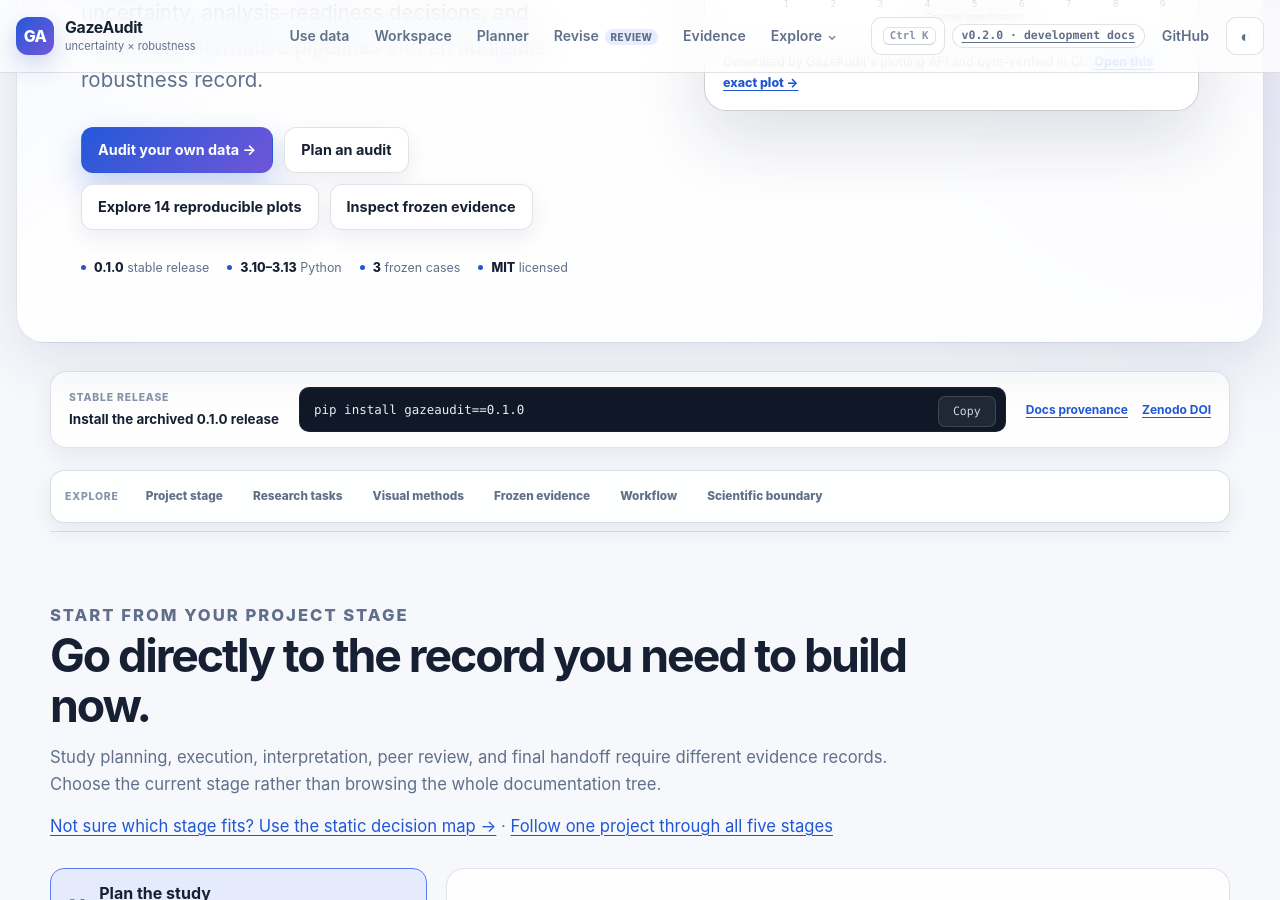
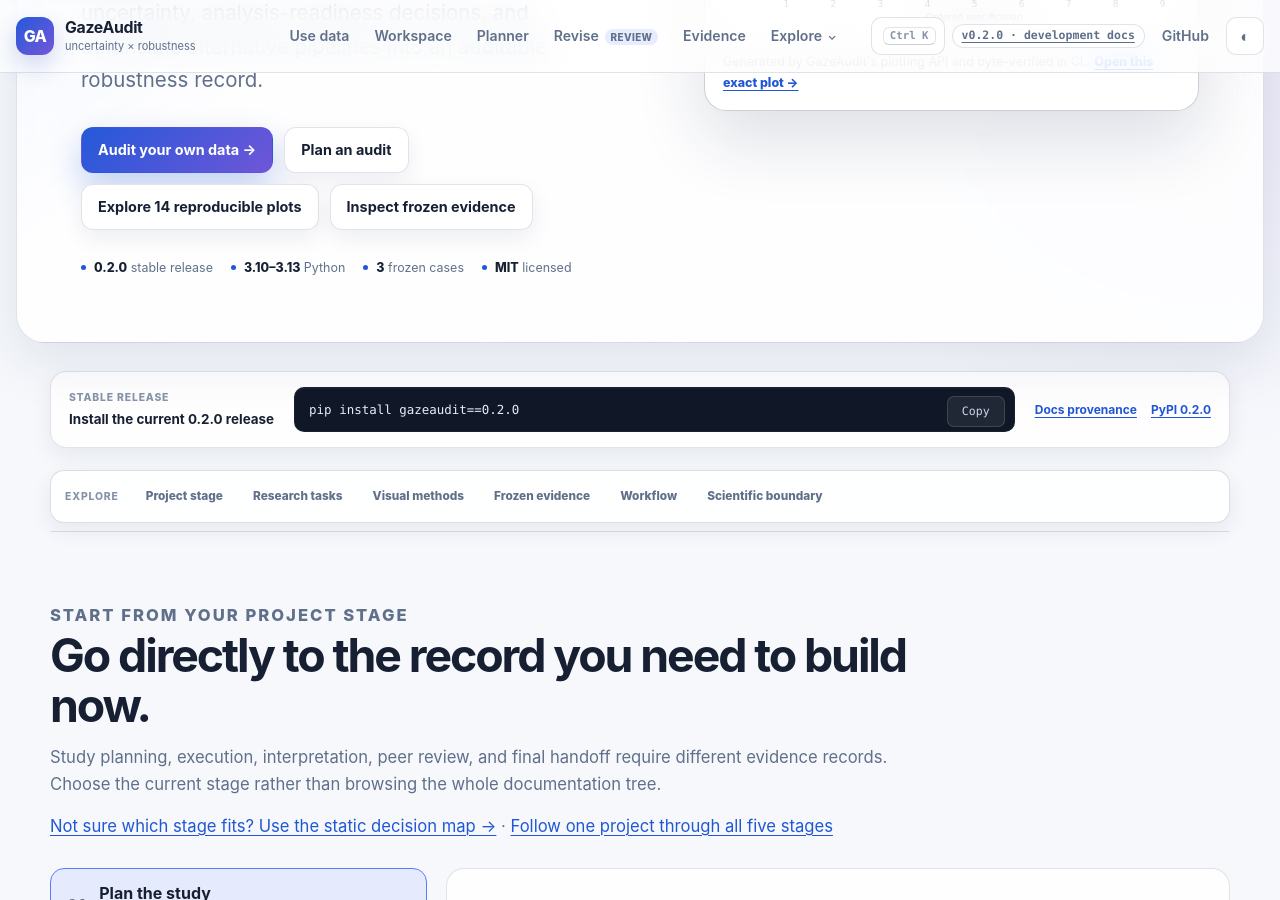
Before and after one commit to stefanosbalaskas/GazeAudit, a Jekyll site: the page built from index.md, in a window 1280 px wide and 900 px high, scrolled down 705 px. Built offline with Jekyll 4.4.1, drawn with Linux system fonts in a browser that asks for light colours.

Commit message:
docs: update landing page to v0.2.0

```diff
--- a/index.md
+++ b/index.md
@@ -19,7 +19,7 @@
         </div>
 
         <div class="hero-proof" aria-label="Project facts">
-          <span><strong>0.1.0</strong> stable release</span>
+          <span><strong>0.2.0</strong> stable release</span>
           <span><strong>3.10–3.13</strong> Python</span>
           <span><strong>3</strong> frozen cases</span>
           <span><strong>MIT</strong> licensed</span>
@@ -48,12 +48,12 @@
   <div class="landing-band-inner">
     <div>
       <span class="band-label">Stable release</span>
-      <strong>Install the archived 0.1.0 release</strong>
+      <strong>Install the current 0.2.0 release</strong>
     </div>
-    <pre class="install-command"><code>pip install gazeaudit==0.1.0</code></pre>
+    <pre class="install-command"><code>pip install gazeaudit==0.2.0</code></pre>
     <div class="band-links">
       <a href="{{ '/docs/reference/site-provenance/' | relative_url }}">Docs provenance</a>
-      <a href="https://doi.org/10.5281/zenodo.22757340">Zenodo DOI</a>
+      <a href="https://pypi.org/project/gazeaudit/0.2.0/">PyPI 0.2.0</a>
     </div>
   </div>
 </section>
```
